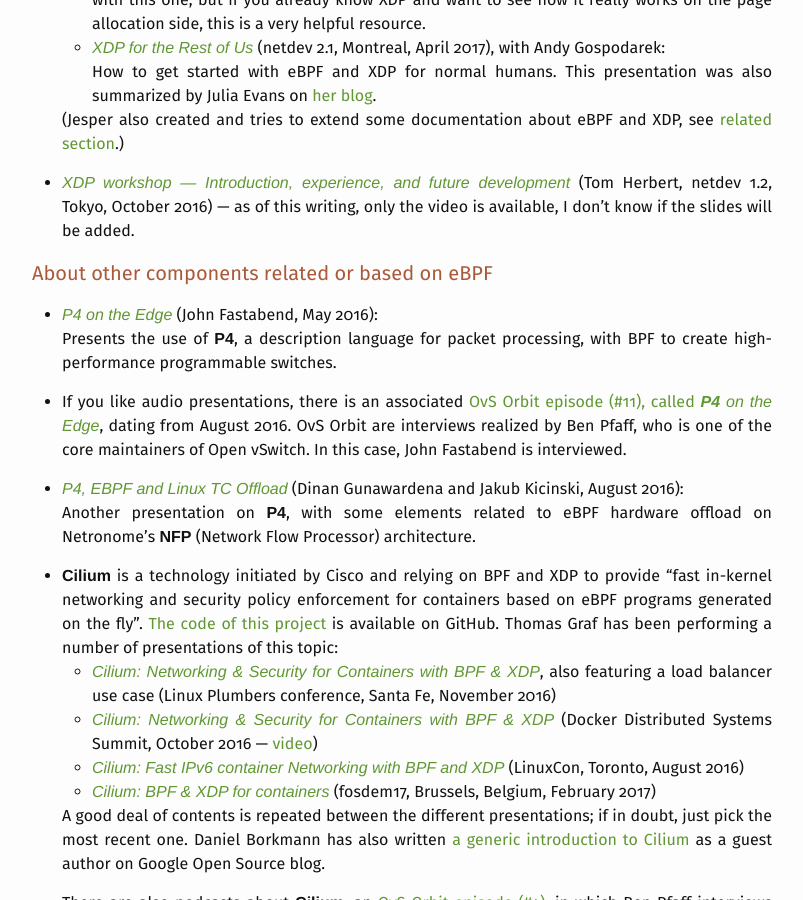
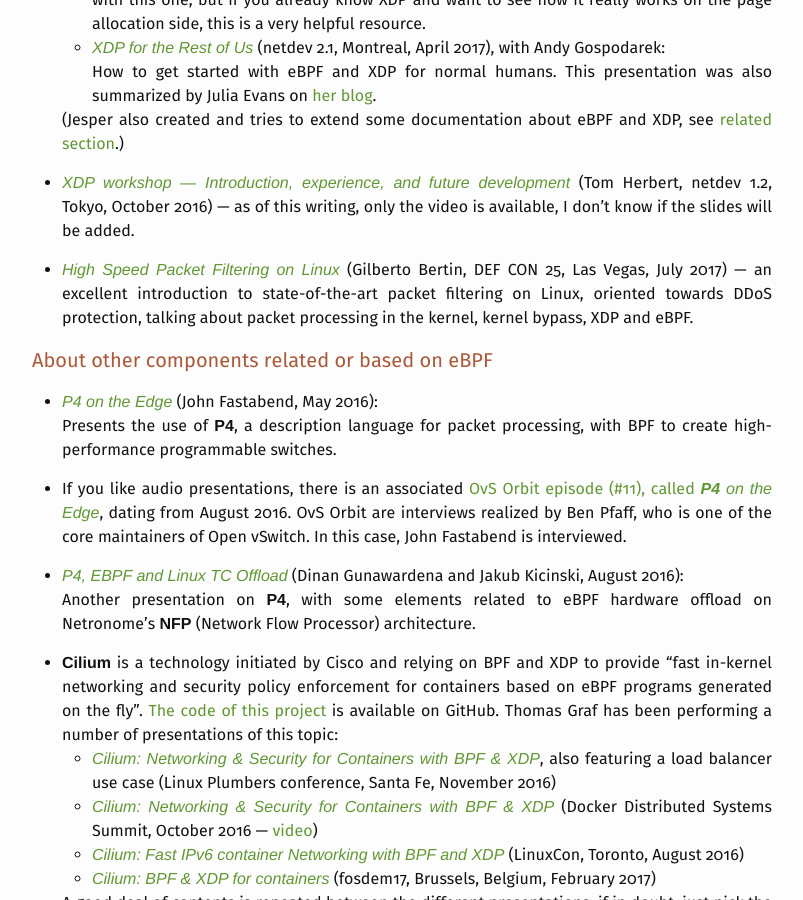
Before and after one commit to qmonnet/whirl-offload, a Jekyll site: the page built from _posts/2016-09-01-dive-into-bpf.md, in a window 1280 px wide and 900 px high, scrolled down 4431 px. Shown: the whole window, without its empty margins (238-1041 px from the left). Built offline with Jekyll 4.4.1, drawn with Linux system fonts in a browser that asks for light colours; some web fonts are replaced; some of the changed text lies outside the part shown.

Commit message:
posts/BPF_resources: add link to G. Bertin DEF CON slides (filtering)

```diff
--- a/_posts/2016-09-01-dive-into-bpf.md
+++ b/_posts/2016-09-01-dive-into-bpf.md
@@ -267,6 +267,11 @@
   (Tom Herbert, netdev 1.2, Tokyo, October 2016) — as of this writing, only the
   video is available, I don't know if the slides will be added.
 
+* [_High Speed Packet Filtering on Linux_](https://cdn.shopify.com/s/files/1/0177/9886/files/phv2017-gbertin.pdf)
+  (Gilberto Bertin, DEF CON 25, Las Vegas, July 2017) — an excellent
+  introduction to state-of-the-art packet filtering on Linux, oriented towards
+  DDoS protection, talking about packet processing in the kernel, kernel
+  bypass, XDP and eBPF.
 
 ### About other components related or based on eBPF
 
```
Also changed, not shown: other parts of _posts/2016-09-01-dive-into-bpf.md (+1 -1 lines).
